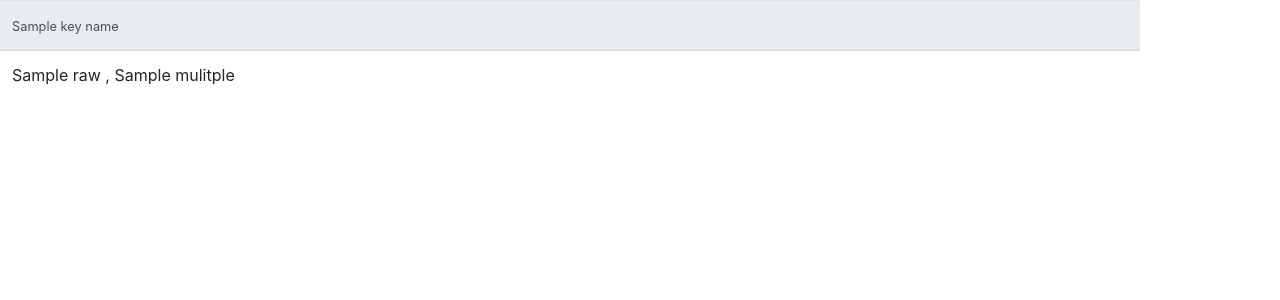
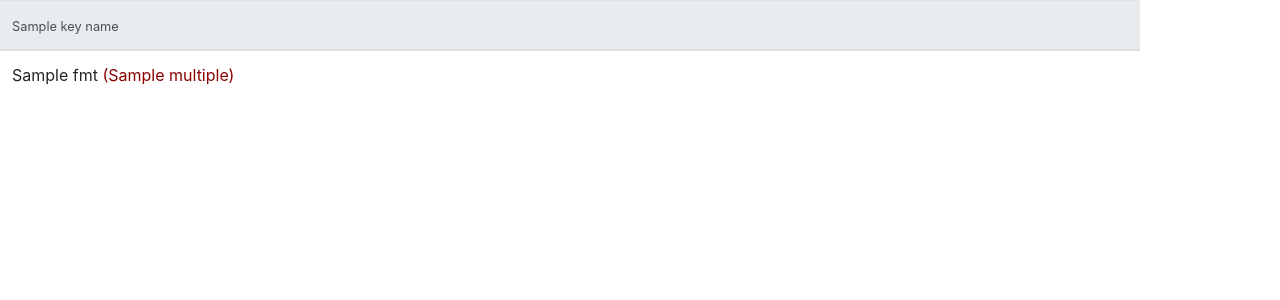
Before and after one commit to Dioniss8/taskPlanner, a Flask app: template templates/multiples/analyze.html in a window 1280 px wide. Shown: the part 66-366 px from the top of the page. Run offline with Flask 2, Linux system fonts and the light colour scheme; the template is opened without the code that fills it: most values are stand-ins (such as "Sample title", 1, 10 or a date in 2020); some libraries are stand-ins or nearby versions.

Commit message:
Improved multiples view

```diff
--- a/app.py
+++ b/app.py
@@ -139,13 +139,14 @@ def getData():
                 totalSharesOut = response["defaultKeyStatistics"][SHARES_OUTSTANDING][VALUE_TYPE_RAW]
                 currentPrice = response["financialData"][CURRENT_PRICE][VALUE_TYPE_RAW]
                 totalEquityValue = int(totalSharesOut) * float(currentPrice)
-                stockData[TOTAL_EQUITY_VALUE] = totalEquityValue
 
                 financialData = response["financialData"]
                 for category in FINANCIAL_STATISTICS_CATEGORIES:
                     stockData[category] = financialData[category]
                     if category in CATEGORIES_MULTIPLES_CALCULATION:
-                        stockData[category]["multiple"] = totalEquityValue/stockData[category][VALUE_TYPE_RAW]
+                        multipleValue = totalEquityValue/stockData[category][VALUE_TYPE_RAW]
+                        multipleValue = format(multipleValue, '.2f')
+                        stockData[category]["multiple"] = multipleValue
 
                 defaultKeyStatistics = response["defaultKeyStatistics"]
                 for category in DEFAULT_KEY_STATISTICS_CATEGORIES:
--- a/src/api/GetStatisticsMapper.py
+++ b/src/api/GetStatisticsMapper.py
@@ -31,6 +31,7 @@ CATEGORIES_MULTIPLES_CALCULATION = [
     EBITDA,
     TOTAL_REVENUE,
     FREE_CASH_FLOW,
+    OPERATING_CASH_FLOW,
 ]
 
 CATEGORY_NAME_MAPPER = {
@@ -70,8 +71,6 @@ FINANCIAL_STATISTICS_CATEGORIES = [
 
 DEFAULT_KEY_STATISTICS_CATEGORIES = [
     ENTERPRISE_VALUE,
-    ENTERPRISE_TO_REVENUE,
-    ENTERPRISE_TO_EBITDA,
     FLOAT_SHARES,
     SHARES_OUTSTANDING,
     SHARES_SHORT,
--- a/templates/multiples/analyze.html
+++ b/templates/multiples/analyze.html
@@ -26,10 +26,14 @@
                         {% for key in keys %}
                             <td>
                             {%  if row[key]["raw"] or row[key]["raw"] == 0 %}
-                                {{ row[key]["raw"] }}
+                                {{ row[key]["fmt"] }}
+
                                 {% if row[key]["multiple"] %}
-                                    , {{ row[key]["mulitple"] }}
+                                    <span style="color:darkred">
+                                        ({{ row[key]["multiple"] }})
+                                    </span>
                                 {% endif %}
+
                             {% else %}
                                 {{ row[key] }}
                             {% endif %}
```
